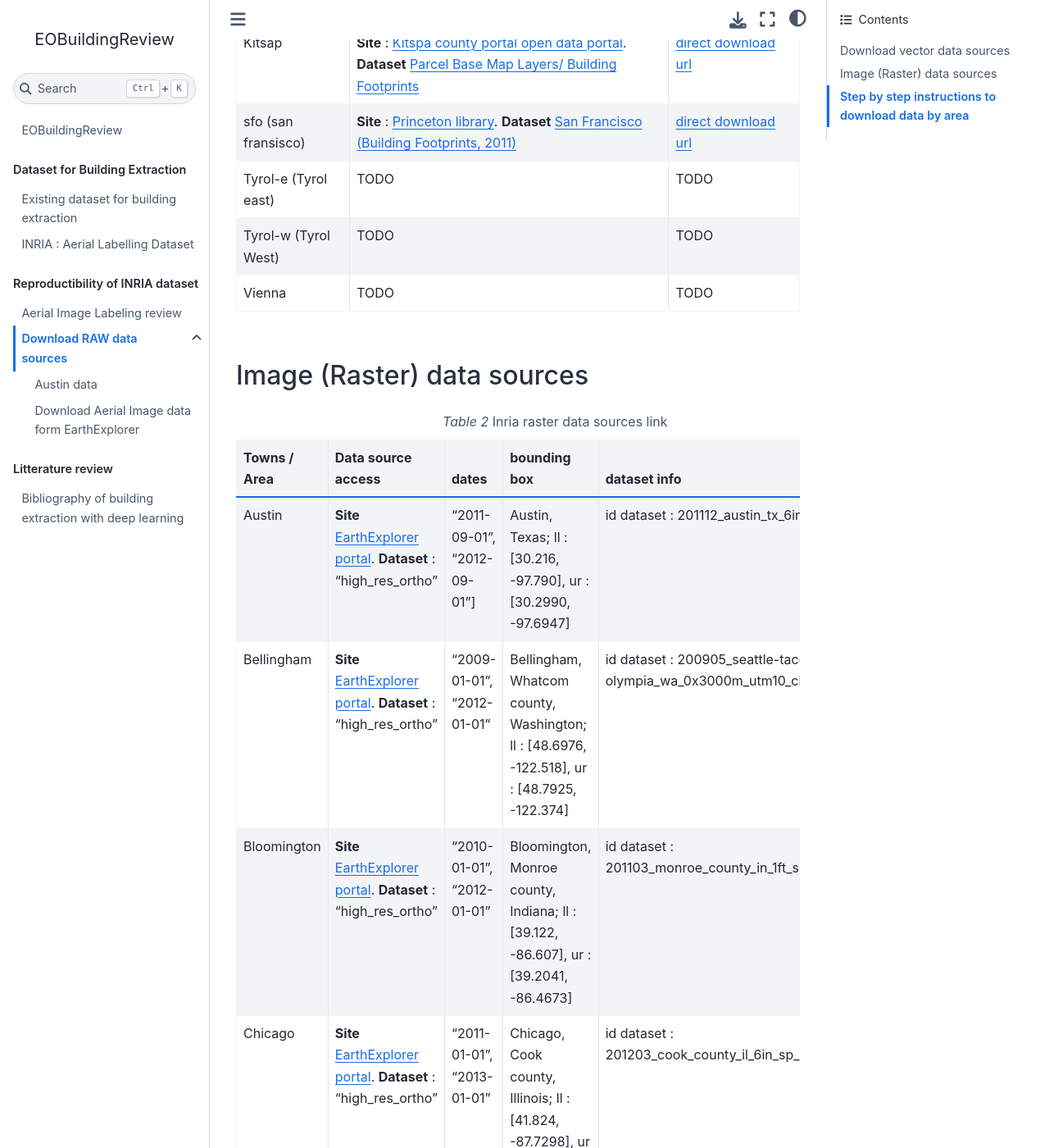
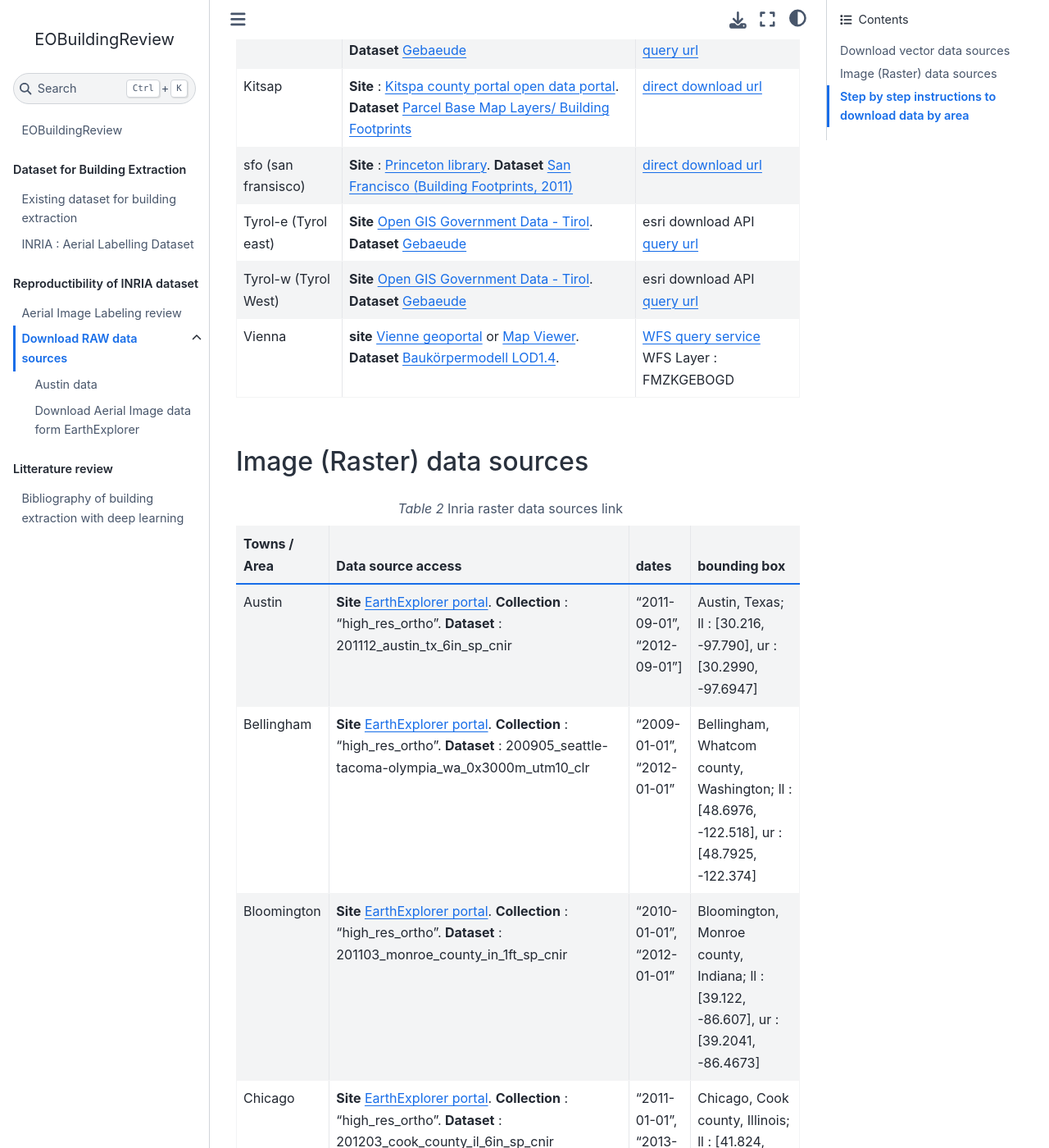
Before and after one commit to ndavid/EoBuildingReview, a Jupyter Book: the page built from docs/INRIA_V2/download_raw.md, in a window 1280 px wide and 1400 px high, scrolled down 1091 px. Shown: the whole window at 82% size. Built offline with Jupyter Book 1.0.4 settings and Sphinx 7.4.7 and the Sphinx Book theme 1.1.4, drawn with Linux system fonts in a browser that asks for light colours; some of the changed text lies outside the part shown.

Commit message:
update building raw source

````diff
--- a/docs/INRIA_V2/download_raw.md
+++ b/docs/INRIA_V2/download_raw.md
@@ -28,14 +28,14 @@ If only the raw data sources link and metadata are needed see the following part
   - **Site** : [Bellingham GIS Data Center](https://cob.org/services/maps/gis). **Dataset** : Structures > Buildings
   - [direct download url](https://data.cob.org/data/gis/SHP_Files/COB_struc_shps.zip)
 * - Bloomington
-  - **Site** : [Blomington open data portal](https://data.bloomington.in.gov). **Dataset** [Building Area](https://data.bloomington.in.gov/dataset/Building-Areas/vjpj-6g5i)
-  - [direct download via export api](https://data.bloomington.in.gov/api/geospatial/vjpj-6g5i?accessType=DOWNLOAD&method=export&format=Shapefile)
+  - **Site** : [data.world](https://data.world/) or [Blomington open data portal](https://data.bloomington.in.gov). **Dataset** [Bloomington Municipal Boundary GIS Data](https://data.world/city-of-bloomington/522d7f69-8951-46f6-8cb4-30cad69878ca)[Building Area](https://data.bloomington.in.gov/dataset/Building-Areas/vjpj-6g5i)
+  - dataworld API, [direct download via export api](https://data.bloomington.in.gov/api/geospatial/vjpj-6g5i?accessType=DOWNLOAD&method=export&format=Shapefile)
 * - Chicago
   - **Site** : [Chicago open data portal](https://data.cityofchicago.org/). **Dataset** [Building Footprints Current](https://data.cityofchicago.org/Buildings/Building-Footprints-current-/hz9b-7nh8)
   - [direct download via export api](https://data.cityofchicago.org/api/geospatial/hz9b-7nh8?method=export&format=Shapefile)
 * - Innsbruck
-  - TODO
-  - TODO
+  - **Site** [Open GIS Government Data - Tirol](https://data-tiris.opendata.arcgis.com). **Dataset** [Gebaeude](https://data-tiris.opendata.arcgis.com/datasets/gebaeude-1)
+  - esri download API [query url](https://opendata.arcgis.com/api/v3/datasets/9fa2f10f991c46739d51e77dbbd39534_0/downloads/data?format=shp&spatialRefId=31254&where=1%3D1)
 * - Kitsap
   - **Site** : [Kitspa county portal open data portal](https://www.kitsapgov.com/dis/Pages/resources.aspx). **Dataset** [Parcel Base Map Layers/
 Building Footprints](https://ftp.co.kitsap.wa.us/data/gis/datacd/arcview/layers/atsinfo/building.zip)
@@ -44,14 +44,14 @@ Building Footprints](https://ftp.co.kitsap.wa.us/data/gis/datacd/arcview/layers/
   - **Site** : [Princeton library](https://maps.princeton.edu/catalog). **Dataset** [San Francisco (Building Footprints, 2011)](https://maps.princeton.edu/catalog/mit-dqtbhcmu3fmjkp)
   - [direct download url](https://geodata.mit.edu/mit_download/mit-dqtbhcmu3fmjk)
 * - Tyrol-e (Tyrol east)
-  - TODO
-  - TODO
+  - **Site** [Open GIS Government Data - Tirol](https://data-tiris.opendata.arcgis.com). **Dataset** [Gebaeude](https://data-tiris.opendata.arcgis.com/datasets/gebaeude-1)
+  - esri download API [query url](https://opendata.arcgis.com/api/v3/datasets/9fa2f10f991c46739d51e77dbbd39534_0/downloads/data?format=shp&spatialRefId=31254&where=1%3D1)
 * - Tyrol-w (Tyrol West)
-  - TODO
-  - TODO
+  - **Site** [Open GIS Government Data - Tirol](https://data-tiris.opendata.arcgis.com). **Dataset** [Gebaeude](https://data-tiris.opendata.arcgis.com/datasets/gebaeude-1)
+  - esri download API [query url](https://opendata.arcgis.com/api/v3/datasets/9fa2f10f991c46739d51e77dbbd39534_0/downloads/data?format=shp&spatialRefId=31254&where=1%3D1)
 * - Vienna
-  - TODO
-  - TODO
+  - **site** [Vienne geoportal](https://data.wien.gv.at) or [Map Viewer](https://www.wien.gv.at/ma41datenviewer/public/start.aspx). **Dataset**  [Baukörpermodell LOD1.4](https://www.wien.gv.at/stadtentwicklung/stadtvermessung/geodaten/bkm/daten.html).
+  - [WFS query service](https://data.wien.gv.at/daten/geo?service=WFS&version=1.0.0&request=GetFeature&typeName=ogdwien:FMZKGEBOGD&outputFormat=shape-zip&SRS=EPSG:31256&BBOX=-2237,335400,6828,344450) WFS Layer : FMZKGEBOGD
 ```
 
 ## Image (Raster) data sources
@@ -65,44 +65,35 @@ Building Footprints](https://ftp.co.kitsap.wa.us/data/gis/datacd/arcview/layers/
   - Data source access
   - dates
   - bounding box
-  - dataset info
 * - Austin
-  - **Site** [EarthExplorer portal](https://earthexplorer.usgs.gov/). **Dataset** : "high_res_ortho"
+  - **Site** [EarthExplorer portal](https://earthexplorer.usgs.gov/). **Collection** : "high_res_ortho". **Dataset** : 201112_austin_tx_6in_sp_cnir
   - "2011-09-01", "2012-09-01"]
   - Austin, Texas;  ll : [30.216, -97.790], ur : [30.2990, -97.6947]
-  - id dataset : 201112_austin_tx_6in_sp_cnir;
 * - Bellingham
-  - **Site** [EarthExplorer portal](https://earthexplorer.usgs.gov/). **Dataset** : "high_res_ortho"
+  - **Site** [EarthExplorer portal](https://earthexplorer.usgs.gov/). **Collection** : "high_res_ortho". **Dataset** :  200905_seattle-tacoma-olympia_wa_0x3000m_utm10_clr
   - "2009-01-01", "2012-01-01"
   - Bellingham, Whatcom county, Washington;  ll : [48.6976,  -122.518], ur : [48.7925,  -122.374]
-  - id dataset : 200905_seattle-tacoma-olympia_wa_0x3000m_utm10_clr;
 * - Bloomington
-  - **Site** [EarthExplorer portal](https://earthexplorer.usgs.gov/). **Dataset** : "high_res_ortho"
+  - **Site** [EarthExplorer portal](https://earthexplorer.usgs.gov/). **Collection** : "high_res_ortho". **Dataset** : 201103_monroe_county_in_1ft_sp_cnir
   - "2010-01-01", "2012-01-01"
   - Bloomington, Monroe county, Indiana;  ll : [39.122,  -86.607], ur : [39.2041,  -86.4673]
-  - id dataset : 201103_monroe_county_in_1ft_sp_cnir;
 * - Chicago
-  - **Site** [EarthExplorer portal](https://earthexplorer.usgs.gov/). **Dataset** : "high_res_ortho"
+  - **Site** [EarthExplorer portal](https://earthexplorer.usgs.gov/). **Collection** : "high_res_ortho". **Dataset** : 201203_cook_county_il_6in_sp_cnir
   - "2011-01-01", "2013-01-01"
   - Chicago, Cook county, Illinois;  ll : [41.824,  -87.7298], ur : [41.9059,  -87.6200]
-  - id dataset : 201203_cook_county_il_6in_sp_cnir;
 * - Innsbruck
   - TODO
   - TODO
   - TODO
-  - TODO
 * - Kitsap
-  - **Site** [EarthExplorer portal](https://earthexplorer.usgs.gov/). **Dataset** : "high_res_ortho"
+  - **Site** [EarthExplorer portal](https://earthexplorer.usgs.gov/). **Collection** : "high_res_ortho". **Dataset** : 200905_seattle-tacoma-olympia_wa_0x3000m_utm10_clr
   - "2009-01-01", "2010-01-01"
   - Port Orchard, kitsap county, Washington;  ll : [47.4566,  -122.7082], ur : [47.5788, -122.5880]
-  - id dataset : 200905_seattle-tacoma-olympia_wa_0x3000m_utm10_clr;
 * - sfo (san francisco)
-  - **Site** [EarthExplorer portal](https://earthexplorer.usgs.gov/). **Dataset** : "high_res_ortho"
+  - **Site** [EarthExplorer portal](https://earthexplorer.usgs.gov/). **Collection** : "high_res_ortho". **Dataset** : 201104_san_francisco_ca_0x3000m_utm_clr
   - "2010-01-01", "2012-01-01"
   - san francisco, san francisco county, California;  ll : [37.7161,  -122.4952], ur : [37.7979, -122.3921]
-  - id dataset : 201104_san_francisco_ca_0x3000m_utm_clr;
 * - Tyrol-e (Tyrol east)
-  - TODO
   - TODO
   - TODO
   - TODO
@@ -110,9 +101,7 @@ Building Footprints](https://ftp.co.kitsap.wa.us/data/gis/datacd/arcview/layers/
   - TODO
   - TODO
   - TODO
-  - TODO
 * - Vienna
-  - TODO
   - TODO
   - TODO
   - TODO
````
Also changed, not shown: 1 other file.
